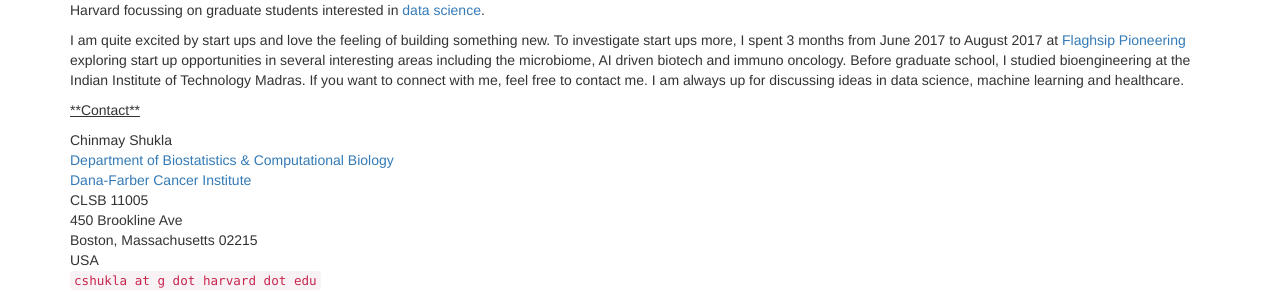
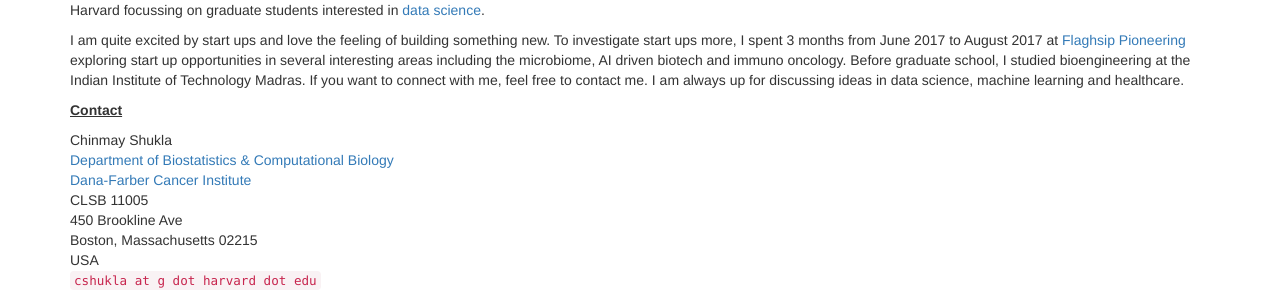
Before and after one commit to cshukla/cshukla.github.io, a Jekyll site: the page built from pages/about.md, in a window 1280 px wide and 900 px high. Shown: the part 240-532 px from the top of the window. Built offline with Jekyll 4.4.1, drawn with Linux system fonts in a browser that asks for light colours; nearby versions of some CDN libraries; comment, search, counter and statistics services are not loaded.

Commit message:
minor formatting

```diff
--- a/pages/about.md
+++ b/pages/about.md
@@ -21,7 +21,7 @@
 
 I am quite excited by start ups and love the feeling of building something new. To investigate start ups more, I spent 3 months from June 2017 to August 2017 at [Flaghsip Pioneering](http://flagshippioneering.com){:target="_blank"} exploring start up opportunities in several interesting areas including the microbiome, AI driven biotech and immuno oncology. Before graduate school, I studied bioengineering at the Indian Institute of Technology Madras. If you want to connect with me, feel free to contact me. I am always up for discussing ideas in data science, machine learning and healthcare.
 
-<u>**Contact**</u>
+<b><u>Contact</u></b>
 
 Chinmay Shukla<br/>
 <a href="http://bcb.dfci.harvard.edu" target="_blank">Department of Biostatistics &amp; Computational Biology</a><br/>
```
